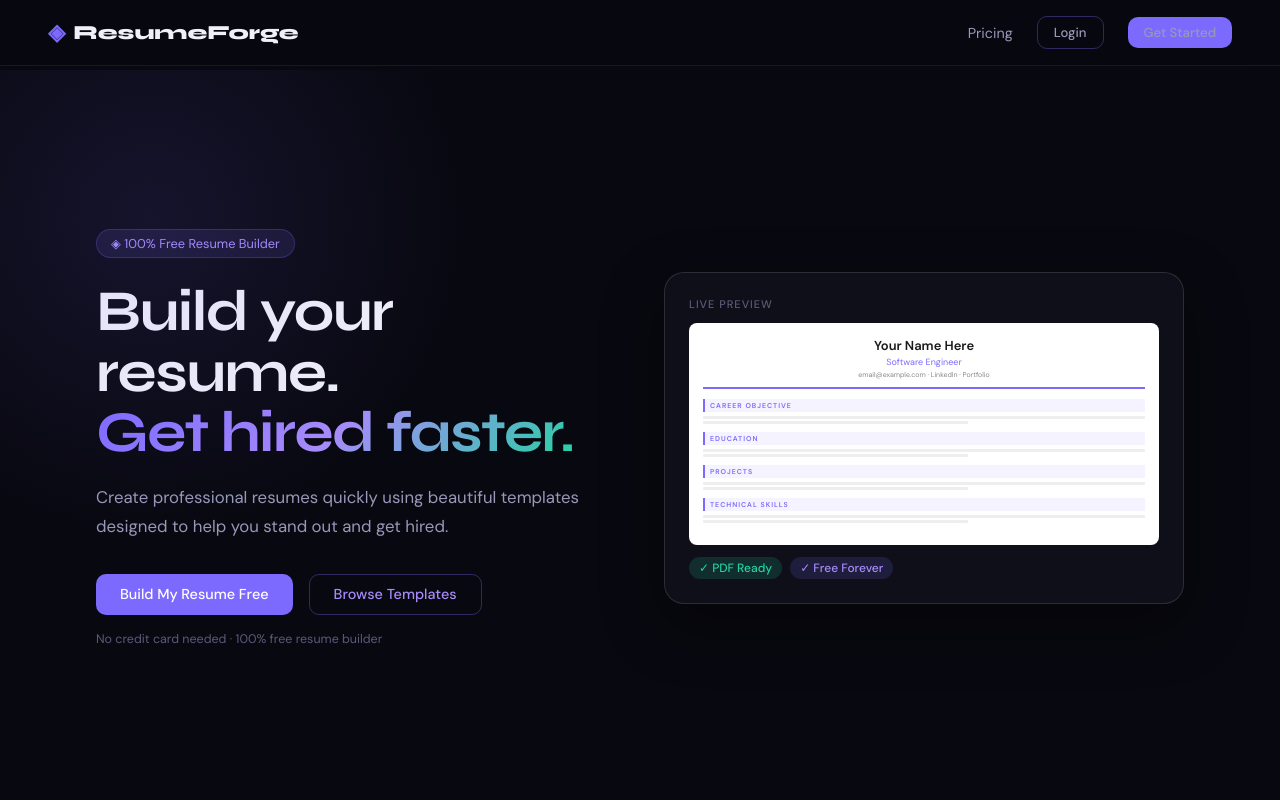
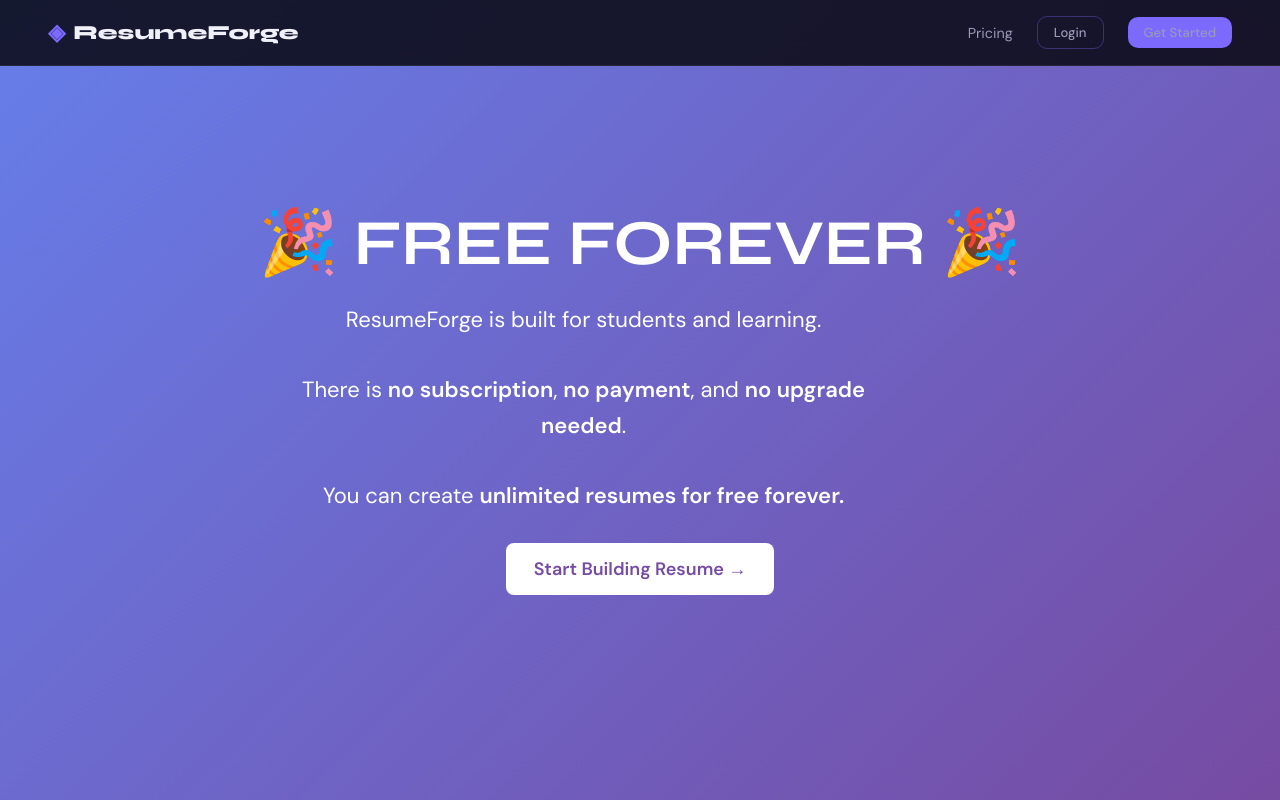
Before and after one commit to KALYAN17408/resumeforge-ai, a React (Create React App) app: page /upgrade in a window 1280 px wide. Before the commit this address led to /. Shown: the top 800 px of the page. Built offline with nearby package versions, Linux system fonts and the light colour scheme; no server answers.

Commit message:
Added FREE FOREVER upgrade page

```diff
--- a/src/App.js
+++ b/src/App.js
@@ -8,6 +8,7 @@ import Dashboard from './pages/Dashboard';
 import ResumeBuilder from './pages/ResumeBuilder';
 import ATSAnalyser from './pages/ATSAnalyser';
 import Templates from './pages/Templates';
+import Upgrade from "./pages/Upgrade";
 
 import Navbar from './components/Navbar';
 
@@ -35,6 +36,7 @@ export default function App() {
           <Route path="/builder/:id?" element={<PrivateRoute><ResumeBuilder /></PrivateRoute>} />
           <Route path="/ats" element={<PrivateRoute><ATSAnalyser /></PrivateRoute>} />
           <Route path="/templates" element={<PrivateRoute><Templates /></PrivateRoute>} />
+          <Route path="/upgrade" element={<Upgrade />} />
           <Route path="*" element={<Navigate to="/" />} />
         </Routes>
       </BrowserRouter>
--- /dev/null
+++ b/src/pages/upgrade.js
@@ -0,0 +1,46 @@
+import React from "react";
+
+export default function Upgrade() {
+  return (
+    <div style={{
+      minHeight: "100vh",
+      display: "flex",
+      justifyContent: "center",
+      alignItems: "center",
+      background: "linear-gradient(135deg, #667eea, #764ba2)",
+      color: "white",
+      textAlign: "center",
+      padding: "40px"
+    }}>
+      <div>
+        <h1 style={{ fontSize: "64px", marginBottom: "20px" }}>
+          🎉 FREE FOREVER 🎉
+        </h1>
+
+        <p style={{ fontSize: "22px", maxWidth: "650px", lineHeight: "1.6" }}>
+          ResumeForge is built for students and learning.
+          <br /><br />
+          There is <b>no subscription</b>, <b>no payment</b>, and <b>no upgrade needed</b>.
+          <br /><br />
+          You can create <b>unlimited resumes for free forever.</b>
+        </p>
+
+        <a href="/builder">
+          <button style={{
+            marginTop: "30px",
+            padding: "14px 28px",
+            fontSize: "18px",
+            borderRadius: "8px",
+            border: "none",
+            cursor: "pointer",
+            background: "white",
+            color: "#764ba2",
+            fontWeight: "bold"
+          }}>
+            Start Building Resume →
+          </button>
+        </a>
+      </div>
+    </div>
+  );
+}
```
Also changed, not shown: 15 other files (tests, documents, lock files or other folders).
